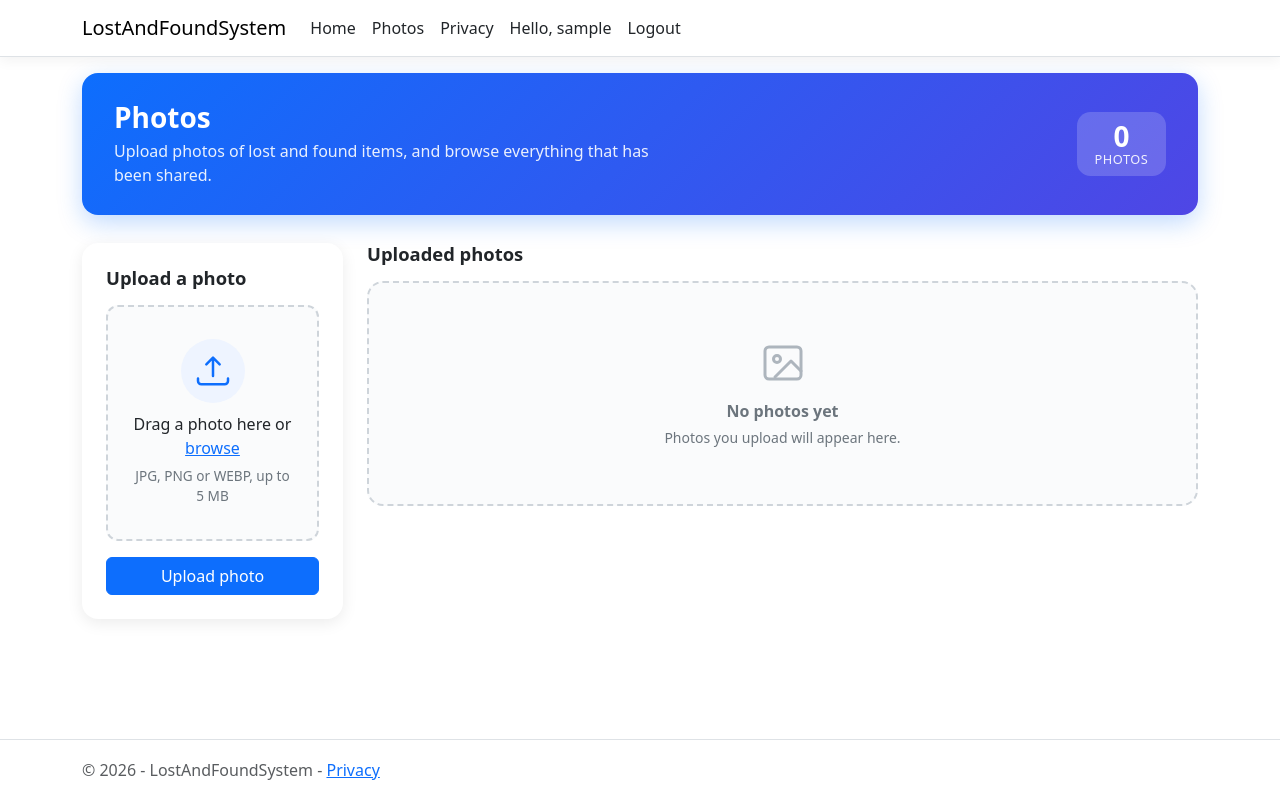
After one commit to soniabirori/Lost-and-Found-Management-System, an ASP.NET Core app: page /Photos in a window 1280 px wide. The commit adds this page. Run offline with ASP.NET Core 8, Linux system fonts and the light colour scheme; the visitor is signed in with stand-in values (Sample User, id 1); style sheets or scripts are compiled from the project's sources.

Commit message:
Add photo upload and display module
- Add PhotoHelper to validate (type, size, file signature) and save photos under wwwroot/uploads/items with random file names, plus list and delete helpers
- Add reusable _PhotoUpload partial with drag and drop, preview and client-side checks, for use in other forms
- Add Photos page with upload form, gallery grid and full-size viewer; anyone can view, upload and delete need login
- Add Photos link to the navbar
- Ignore uploaded files in git but keep the uploads folder

```diff
--- /dev/null
+++ b/LostAndFoundSystem/Pages/Photos.cshtml
@@ -0,0 +1,136 @@
+@page
+@using LostAndFoundSystem.Helpers
+@model LostAndFoundSystem.Pages.PhotosModel
+@{
+    ViewData["Title"] = "Photos";
+    var isLoggedIn = User.Identity?.IsAuthenticated == true;
+}
+
+<link rel="stylesheet" href="~/css/photos.css" asp-append-version="true" />
+
+<section class="photos-hero">
+    <div>
+        <h1>Photos</h1>
+        <p>Upload photos of lost and found items, and browse everything that has been shared.</p>
+    </div>
+    <div class="photos-count" aria-label="Number of photos">
+        <strong>@Model.Photos.Count</strong>
+        <span>@(Model.Photos.Count == 1 ? "photo" : "photos")</span>
+    </div>
+</section>
+
+@if (Model.SuccessMessage.Length > 0)
+{
+    <div class="alert alert-success alert-dismissible fade show" role="status">
+        @Model.SuccessMessage
+        <button type="button" class="btn-close" data-bs-dismiss="alert" aria-label="Close"></button>
+    </div>
+}
+
+@if (Model.ErrorMessage.Length > 0)
+{
+    <div class="alert alert-danger alert-dismissible fade show" role="alert">
+        @Model.ErrorMessage
+        <button type="button" class="btn-close" data-bs-dismiss="alert" aria-label="Close"></button>
+    </div>
+}
+
+<div class="row g-4 mb-5">
+    <div class="col-lg-4 col-xl-3">
+        <div class="card photos-upload-card">
+            <div class="card-body p-4">
+                <h2 class="photos-section-title">Upload a photo</h2>
+
+                @if (isLoggedIn)
+                {
+                    <form method="post" enctype="multipart/form-data">
+                        <div class="mb-3">
+                            <partial name="_PhotoUpload" model="new PhotoUploadOptions()" />
+                        </div>
+                        <button type="submit" class="btn btn-primary w-100">Upload photo</button>
+                    </form>
+                }
+                else
+                {
+                    <p class="text-muted">Log in to add your own photos. Anyone can browse the gallery.</p>
+                    <div class="d-grid gap-2">
+                        <a class="btn btn-primary" asp-page="/Account/Login" asp-route-returnUrl="/Photos">Log in</a>
+                        <a class="btn btn-outline-secondary" asp-page="/Account/Register">Create an account</a>
+                    </div>
+                }
+            </div>
+        </div>
+    </div>
+
+    <div class="col-lg-8 col-xl-9">
+        <h2 class="photos-section-title">Uploaded photos</h2>
+
+        @if (Model.Photos.Count == 0)
+        {
+            <div class="photos-empty">
+                <svg xmlns="http://www.w3.org/2000/svg" width="48" height="48" fill="none" stroke="currentColor"
+                     stroke-width="1.5" stroke-linecap="round" stroke-linejoin="round" viewBox="0 0 24 24" aria-hidden="true">
+                    <rect x="3" y="4" width="18" height="16" rx="2" />
+                    <circle cx="9" cy="10" r="1.75" />
+                    <path d="m21 16-5-5-8 8" />
+                </svg>
+                <p class="fw-semibold mb-1">No photos yet</p>
+                <p class="small mb-0">Photos you upload will appear here.</p>
+            </div>
+        }
+        else
+        {
+            <div class="photo-grid">
+                @foreach (var photo in Model.Photos)
+                {
+                    var date = photo.UploadedAt.ToString("dd MMM yyyy");
+                    <figure class="photo-tile">
+                        <button type="button" class="photo-tile-open" data-bs-toggle="modal" data-bs-target="#photoViewer"
+                                data-photo="@photo.Path" data-date="@date" aria-label="View photo uploaded on @date">
+                            <img src="@photo.Path" loading="lazy" alt="Item photo uploaded on @date" />
+                        </button>
+                        <figcaption class="photo-tile-caption">
+                            <span>@date</span>
+                            @if (isLoggedIn)
+                            {
+                                <form method="post" asp-page-handler="Delete"
+                                      onsubmit="return confirm('Delete this photo? This cannot be undone.');">
+                                    <input type="hidden" name="photoPath" value="@photo.Path" />
+                                    <button type="submit" class="photo-tile-delete">Delete</button>
+                                </form>
+                            }
+                        </figcaption>
+                    </figure>
+                }
+            </div>
+        }
+    </div>
+</div>
+
+<!-- Full size viewer -->
+<div class="modal fade photo-viewer" id="photoViewer" tabindex="-1" aria-labelledby="photoViewerLabel" aria-hidden="true">
+    <div class="modal-dialog modal-dialog-centered modal-lg">
+        <div class="modal-content">
+            <img id="photoViewerImage" src="" alt="Full size photo" />
+            <div class="modal-footer justify-content-between">
+                <span id="photoViewerLabel" class="text-muted small"></span>
+                <div>
+                    <a id="photoViewerOpen" class="btn btn-sm btn-outline-primary" href="#" target="_blank" rel="noopener">Open original</a>
+                    <button type="button" class="btn btn-sm btn-secondary" data-bs-dismiss="modal">Close</button>
+                </div>
+            </div>
+        </div>
+    </div>
+</div>
+
+@section Scripts {
+    <script>
+        // Fill the viewer with the photo that was clicked
+        document.getElementById('photoViewer').addEventListener('show.bs.modal', function (event) {
+            var tile = event.relatedTarget;
+            document.getElementById('photoViewerImage').src = tile.dataset.photo;
+            document.getElementById('photoViewerOpen').href = tile.dataset.photo;
+            document.getElementById('photoViewerLabel').textContent = 'Uploaded ' + tile.dataset.date;
+        });
+    </script>
+}
--- /dev/null
+++ b/LostAndFoundSystem/Pages/Photos.cshtml.cs
@@ -0,0 +1,64 @@
+using LostAndFoundSystem.Helpers;
+using Microsoft.AspNetCore.Mvc;
+using Microsoft.AspNetCore.Mvc.RazorPages;
+
+namespace LostAndFoundSystem.Pages
+{
+    // Photo upload module: upload a photo and display all uploaded photos.
+    // Anyone can view the gallery. Uploading and deleting need a login.
+    public class PhotosModel : PageModel
+    {
+        private readonly IWebHostEnvironment _environment;
+
+        public PhotosModel(IWebHostEnvironment environment)
+        {
+            _environment = environment;
+        }
+
+        // Filled from the file input named "Photo" in the _PhotoUpload partial
+        [BindProperty] public IFormFile? Photo { get; set; }
+
+        public List<PhotoInfo> Photos { get; set; } = new();
+        public string ErrorMessage { get; set; } = "";
+        public string SuccessMessage { get; set; } = "";
+
+        public void OnGet()
+        {
+            SuccessMessage = TempData["SuccessMessage"] as string ?? "";
+            LoadPhotos();
+        }
+
+        public async Task<IActionResult> OnPostAsync()
+        {
+            if (User.Identity?.IsAuthenticated != true)
+                return Challenge();
+
+            var result = await PhotoHelper.SaveAsync(Photo, _environment.WebRootPath, HttpContext.RequestAborted);
+
+            if (!result.Success)
+            {
+                ErrorMessage = result.Error!;
+                LoadPhotos();
+                return Page();
+            }
+
+            TempData["SuccessMessage"] = "Photo uploaded successfully.";
+            return RedirectToPage();
+        }
+
+        public IActionResult OnPostDelete(string? photoPath)
+        {
+            if (User.Identity?.IsAuthenticated != true)
+                return Challenge();
+
+            PhotoHelper.Delete(photoPath, _environment.WebRootPath);
+            TempData["SuccessMessage"] = "Photo deleted.";
+            return RedirectToPage();
+        }
+
+        private void LoadPhotos()
+        {
+            Photos = PhotoHelper.GetAll(_environment.WebRootPath);
+        }
+    }
+}
--- a/LostAndFoundSystem/Pages/Shared/_Layout.cshtml
+++ b/LostAndFoundSystem/Pages/Shared/_Layout.cshtml
@@ -22,6 +22,9 @@
                     <ul class="navbar-nav flex-grow-1">
                         <li class="nav-item">
                             <a class="nav-link text-dark" asp-area="" asp-page="/Index">Home</a>
+                        </li>
+                        <li class="nav-item">
+                            <a class="nav-link text-dark" asp-area="" asp-page="/Photos">Photos</a>
                         </li>
                         <li class="nav-item">
                             <a class="nav-link text-dark" asp-area="" asp-page="/Privacy">Privacy</a>
--- /dev/null
+++ b/LostAndFoundSystem/Pages/Shared/_PhotoUpload.cshtml
@@ -0,0 +1,41 @@
+@model LostAndFoundSystem.Helpers.PhotoUploadOptions
+@using LostAndFoundSystem.Helpers
+@{
+    var inputId = "photo-input-" + Model.FieldName;
+}
+
+<link rel="stylesheet" href="~/css/photo-upload.css" asp-append-version="true" />
+
+<div class="photo-upload"
+     data-photo-upload
+     data-max-bytes="@PhotoHelper.MaxFileSizeBytes"
+     data-max-text="@(PhotoHelper.MaxFileSizeBytes / (1024 * 1024)) MB"
+     data-allowed-text="@PhotoHelper.AllowedExtensionsText">
+
+    <input type="file" id="@inputId" name="@Model.FieldName" class="photo-upload-input"
+           accept=".jpg,.jpeg,.png,.webp,image/jpeg,image/png,image/webp" />
+
+    <label for="@inputId" class="photo-upload-drop">
+        <span class="photo-upload-icon" aria-hidden="true">
+            <svg xmlns="http://www.w3.org/2000/svg" width="40" height="40" fill="none" stroke="currentColor"
+                 stroke-width="1.5" stroke-linecap="round" stroke-linejoin="round" viewBox="0 0 24 24">
+                <path d="M3 16.5V18a2 2 0 0 0 2 2h14a2 2 0 0 0 2-2v-1.5" />
+                <path d="M12 15V4m0 0L8 8m4-4 4 4" />
+            </svg>
+        </span>
+        <span class="photo-upload-title">Drag a photo here or <span class="photo-upload-link">browse</span></span>
+        <span class="photo-upload-hint">@PhotoHelper.AllowedExtensionsText, up to @(PhotoHelper.MaxFileSizeBytes / (1024 * 1024))&nbsp;MB</span>
+    </label>
+
+    <div class="photo-upload-preview">
+        <img alt="Selected photo preview" />
+        <div class="photo-upload-bar">
+            <span class="photo-upload-name"></span>
+            <button type="button" class="btn btn-sm btn-light photo-upload-remove">Remove</button>
+        </div>
+    </div>
+
+    <div class="photo-upload-error text-danger small" role="alert" hidden></div>
+</div>
+
+<script src="~/js/photo-upload.js" asp-append-version="true"></script>
--- /dev/null
+++ b/LostAndFoundSystem/wwwroot/css/photo-upload.css
@@ -0,0 +1,116 @@
+/* Photo upload component (used by Pages/Shared/_PhotoUpload.cshtml) */
+
+.photo-upload {
+  --pu-border: #ced4da;
+  --pu-accent: #0d6efd;
+  --pu-accent-soft: #eef4ff;
+}
+
+/* The real file input stays in the page (so it submits with the form) but is invisible */
+.photo-upload-input {
+  position: absolute;
+  width: 1px;
+  height: 1px;
+  opacity: 0;
+  pointer-events: none;
+}
+
+.photo-upload-drop {
+  display: flex;
+  flex-direction: column;
+  align-items: center;
+  gap: 0.35rem;
+  padding: 2rem 1rem;
+  text-align: center;
+  color: #6c757d;
+  background: #fafbfc;
+  border: 2px dashed var(--pu-border);
+  border-radius: 0.75rem;
+  cursor: pointer;
+  transition: border-color 0.15s, background-color 0.15s, color 0.15s;
+}
+
+.photo-upload-drop:hover,
+.photo-upload.is-dragging .photo-upload-drop,
+.photo-upload-input:focus-visible + .photo-upload-drop {
+  color: var(--pu-accent);
+  background: var(--pu-accent-soft);
+  border-color: var(--pu-accent);
+}
+
+.photo-upload-icon {
+  display: grid;
+  place-items: center;
+  width: 4rem;
+  height: 4rem;
+  margin-bottom: 0.25rem;
+  color: var(--pu-accent);
+  background: var(--pu-accent-soft);
+  border-radius: 50%;
+  transition: transform 0.15s;
+}
+
+.photo-upload-drop:hover .photo-upload-icon,
+.photo-upload.is-dragging .photo-upload-icon {
+  transform: translateY(-3px);
+}
+
+.photo-upload-title {
+  font-weight: 500;
+  color: #212529;
+}
+
+.photo-upload-link {
+  color: var(--pu-accent);
+  text-decoration: underline;
+}
+
+.photo-upload-hint {
+  font-size: 0.85rem;
+}
+
+/* Preview replaces the drop area once a photo is chosen */
+.photo-upload-preview {
+  display: none;
+  overflow: hidden;
+  border: 1px solid var(--pu-border);
+  border-radius: 0.75rem;
+  background: #fff;
+}
+
+.photo-upload.has-photo .photo-upload-drop {
+  display: none;
+}
+
+.photo-upload.has-photo .photo-upload-preview {
+  display: block;
+}
+
+.photo-upload-preview img {
+  display: block;
+  width: 100%;
+  max-height: 320px;
+  object-fit: contain;
+  background: #f1f3f5;
+}
+
+.photo-upload-bar {
+  display: flex;
+  align-items: center;
+  justify-content: space-between;
+  gap: 0.75rem;
+  padding: 0.5rem 0.75rem;
+  border-top: 1px solid var(--pu-border);
+}
+
+.photo-upload-name {
+  overflow: hidden;
+  font-size: 0.9rem;
+  color: #495057;
+  text-overflow: ellipsis;
+  white-space: nowrap;
+}
+
+.photo-upload-error {
+  margin-top: 0.5rem;
+}
--- /dev/null
+++ b/LostAndFoundSystem/wwwroot/css/photos.css
@@ -0,0 +1,191 @@
+/* Photos page (Pages/Photos.cshtml) */
+
+.photos-hero {
+  display: flex;
+  flex-wrap: wrap;
+  align-items: center;
+  justify-content: space-between;
+  gap: 1rem;
+  padding: 1.75rem 2rem;
+  margin-bottom: 1.75rem;
+  color: #fff;
+  background: linear-gradient(135deg, #0d6efd 0%, #4f46e5 100%);
+  border-radius: 1rem;
+  box-shadow: 0 0.5rem 1.5rem rgba(13, 110, 253, 0.25);
+}
+
+.photos-hero h1 {
+  margin: 0 0 0.25rem;
+  font-size: 1.75rem;
+  font-weight: 700;
+}
+
+.photos-hero p {
+  margin: 0;
+  max-width: 34rem;
+  opacity: 0.9;
+}
+
+.photos-count {
+  display: flex;
+  flex-direction: column;
+  align-items: center;
+  min-width: 5.5rem;
+  padding: 0.6rem 1.1rem;
+  background: rgba(255, 255, 255, 0.18);
+  border-radius: 0.85rem;
+  line-height: 1.1;
+}
+
+.photos-count strong {
+  font-size: 1.75rem;
+}
+
+.photos-count span {
+  font-size: 0.8rem;
+  letter-spacing: 0.04em;
+  text-transform: uppercase;
+  opacity: 0.9;
+}
+
+/* Upload card stays in view while the gallery scrolls (on wide screens) */
+.photos-upload-card {
+  border: 0;
+  border-radius: 1rem;
+  box-shadow: 0 0.25rem 1rem rgba(0, 0, 0, 0.08);
+}
+
+@media (min-width: 992px) {
+  .photos-upload-card {
+    position: sticky;
+    top: 1rem;
+  }
+}
+
+.photos-section-title {
+  margin: 0 0 1rem;
+  font-size: 1.15rem;
+  font-weight: 600;
+}
+
+/* Gallery grid */
+.photo-grid {
+  display: grid;
+  grid-template-columns: repeat(auto-fill, minmax(190px, 1fr));
+  gap: 1rem;
+}
+
+.photo-tile {
+  position: relative;
+  margin: 0;
+  overflow: hidden;
+  background: #e9ecef;
+  border-radius: 0.9rem;
+  box-shadow: 0 0.15rem 0.6rem rgba(0, 0, 0, 0.1);
+  aspect-ratio: 4 / 3;
+  transition: transform 0.2s, box-shadow 0.2s;
+}
+
+.photo-tile:hover,
+.photo-tile:focus-within {
+  transform: translateY(-3px);
+  box-shadow: 0 0.6rem 1.4rem rgba(0, 0, 0, 0.18);
+}
+
+.photo-tile-open {
+  display: block;
+  width: 100%;
+  height: 100%;
+  padding: 0;
+  border: 0;
+  background: none;
+  cursor: zoom-in;
+}
+
+.photo-tile-open img {
+  width: 100%;
+  height: 100%;
+  object-fit: cover;
+  transition: transform 0.35s;
+}
+
+.photo-tile:hover .photo-tile-open img {
+  transform: scale(1.06);
+}
+
+.photo-tile-caption {
+  position: absolute;
+  right: 0;
+  bottom: 0;
+  left: 0;
+  display: flex;
+  align-items: center;
+  justify-content: space-between;
+  gap: 0.5rem;
+  padding: 1.6rem 0.75rem 0.6rem;
+  color: #fff;
+  font-size: 0.8rem;
+  background: linear-gradient(to top, rgba(0, 0, 0, 0.7), rgba(0, 0, 0, 0));
+  pointer-events: none;
+}
+
+.photo-tile-caption form {
+  margin: 0;
+  pointer-events: auto;
+}
+
+.photo-tile-delete {
+  padding: 0.15rem 0.6rem;
+  font-size: 0.75rem;
+  color: #fff;
+  background: rgba(220, 53, 69, 0.9);
+  border: 0;
+  border-radius: 999px;
+}
+
+.photo-tile-delete:hover {
+  background: #dc3545;
+}
+
+/* On desktops the caption fades in on hover; touch screens always show it */
+@media (hover: hover) {
+  .photo-tile-caption {
+    opacity: 0;
+    transition: opacity 0.2s;
+  }
+
+  .photo-tile:hover .photo-tile-caption,
+  .photo-tile:focus-within .photo-tile-caption {
+    opacity: 1;
+  }
+}
+
+/* Empty state */
+.photos-empty {
+  padding: 3.5rem 1rem;
+  text-align: center;
+  color: #6c757d;
+  background: #fafbfc;
+  border: 2px dashed #ced4da;
+  border-radius: 1rem;
+}
+
+.photos-empty svg {
+  margin-bottom: 0.75rem;
+  color: #adb5bd;
+}
+
+/* Full size viewer */
+.photo-viewer .modal-content {
+  overflow: hidden;
+  border: 0;
+  border-radius: 1rem;
+}
+
+.photo-viewer img {
+  display: block;
+  width: 100%;
+  max-height: 75vh;
+  object-fit: contain;
+  background: #111;
+}
--- /dev/null
+++ b/LostAndFoundSystem/wwwroot/js/photo-upload.js
@@ -0,0 +1,86 @@
+// Photo upload component: drag and drop, preview, and quick checks before the form is sent.
+// The server still validates everything again (see Helpers/PhotoHelper.cs).
+(function () {
+    'use strict';
+
+    var allowedTypes = ['image/jpeg', 'image/png', 'image/webp'];
+
+    function setup(root) {
+        if (root.dataset.ready) return;
+        root.dataset.ready = 'true';
+
+        var input = root.querySelector('.photo-upload-input');
+        var image = root.querySelector('.photo-upload-preview img');
+        var nameLabel = root.querySelector('.photo-upload-name');
+        var removeButton = root.querySelector('.photo-upload-remove');
+        var errorBox = root.querySelector('.photo-upload-error');
+        var maxBytes = parseInt(root.dataset.maxBytes, 10);
+        var objectUrl = null;
+
+        function showError(message) {
+            errorBox.textContent = message;
+            errorBox.hidden = !message;
+        }
+
+        function clear() {
+            input.value = '';
+            if (objectUrl) URL.revokeObjectURL(objectUrl);
+            objectUrl = null;
+            image.removeAttribute('src');
+            nameLabel.textContent = '';
+            root.classList.remove('has-photo');
+        }
+
+        function show(file) {
+            showError('');
+
+            if (allowedTypes.indexOf(file.type) === -1) {
+                clear();
+                showError('Only ' + root.dataset.allowedText + ' photos are allowed.');
+                return;
+            }
+            if (file.size > maxBytes) {
+                clear();
+                showError('The photo is too large. The maximum size is ' + root.dataset.maxText + '.');
+                return;
+            }
+
+            if (objectUrl) URL.revokeObjectURL(objectUrl);
+            objectUrl = URL.createObjectURL(file);
+            image.src = objectUrl;
+            nameLabel.textContent = file.name;
+            root.classList.add('has-photo');
+        }
+
+        input.addEventListener('change', function () {
+            if (input.files.length) show(input.files[0]);
+            else clear();
+        });
+
+        removeButton.addEventListener('click', function () {
+            showError('');
+            clear();
+        });
+
+        // Drag and drop onto the drop area
+        ['dragenter', 'dragover'].forEach(function (name) {
+            root.addEventListener(name, function (e) {
+                e.preventDefault();
+                root.classList.add('is-dragging');
+            });
+        });
+        ['dragleave', 'drop'].forEach(function (name) {
+            root.addEventListener(name, function (e) {
+                e.preventDefault();
+                root.classList.remove('is-dragging');
+            });
+        });
+        root.addEventListener('drop', function (e) {
+            if (!e.dataTransfer.files.length) return;
+            input.files = e.dataTransfer.files;
+            show(input.files[0]);
+        });
+    }
+
+    document.querySelectorAll('[data-photo-upload]').forEach(setup);
+})();
```
Also changed, not shown: LostAndFoundSystem/Helpers/PhotoHelper.cs (added, +109 -0 lines), 2 other files.
